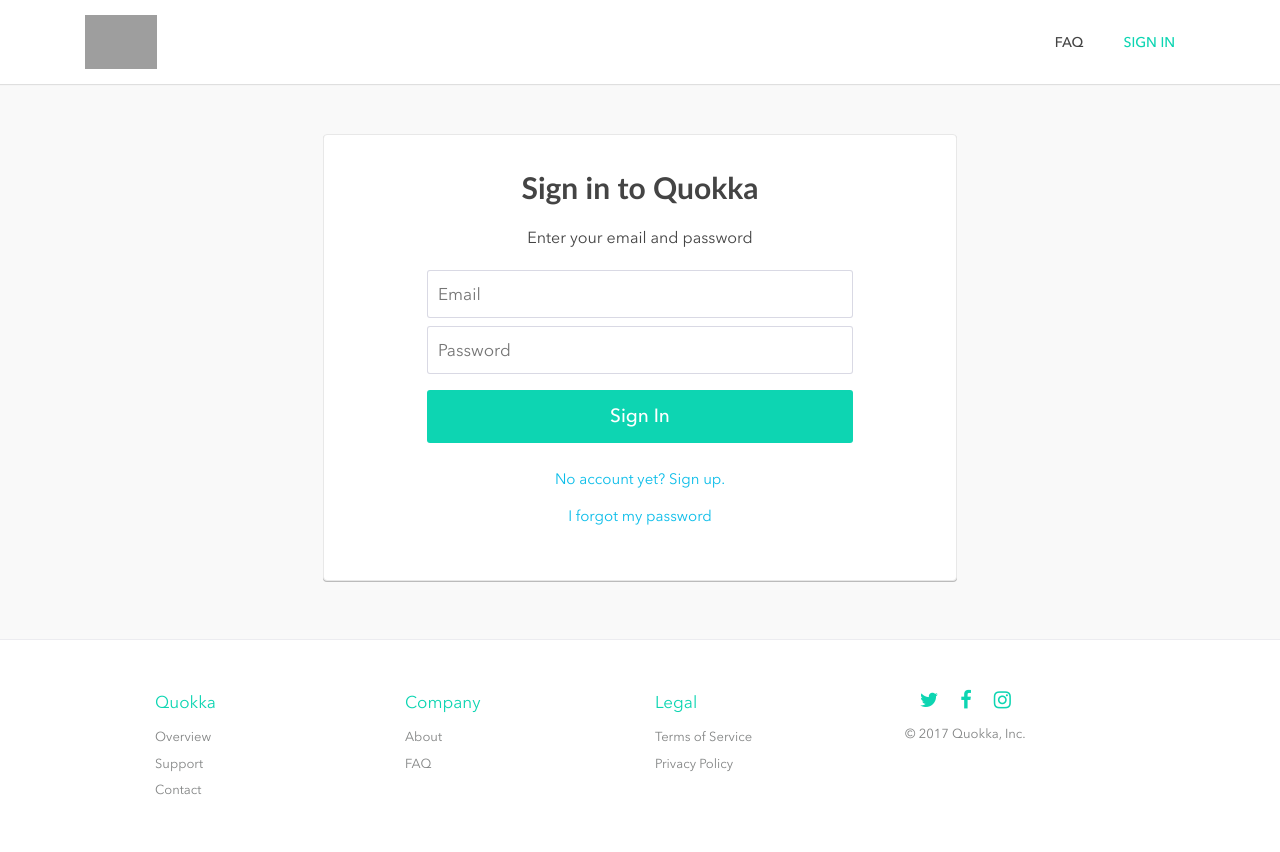
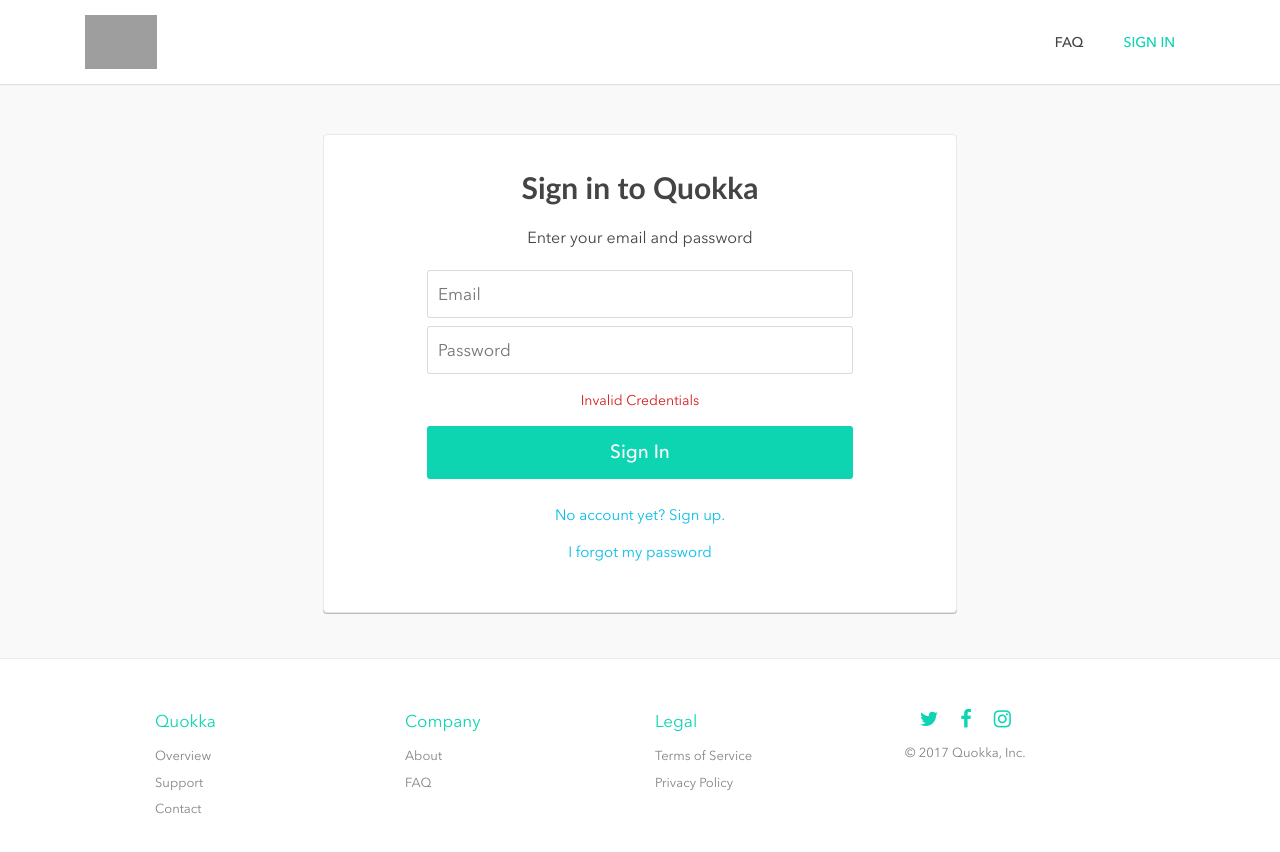
Before and after one commit to quokkateam/quokka, a React (Create React App) app: page /signin in a window 1280 px wide. Shown: the top 852 px of the page. Built offline with nearby package versions, Linux system fonts and the light colour scheme; grey boxes are pictures that could not be loaded.

Commit message:
adding invalid credentials message

```diff
--- a/src/components/auth/SignIn.js
+++ b/src/components/auth/SignIn.js
@@ -1,5 +1,6 @@
 import React from 'react';
 
+import $ from 'jquery';
 import Ajax from '../../utils/Ajax';
 import Form from '../shared/form/Form';
 import FormInput from '../shared/form/FormInput';
@@ -18,14 +19,20 @@ class SignIn extends Form {
     }
 
     this.setEmailRef = this.setEmailRef.bind(this);
+    this.setInvalidMsgRef = this.setInvalidMsgRef.bind(this);
     this.submitBtnClasses = this.submitBtnClasses.bind(this);
     this.submit = this.submit.bind(this);
+    this.hideInvalidMessage = this.hideInvalidMessage.bind(this);
     this.onSignInResp = this.onSignInResp.bind(this);
   }
 
   setEmailRef(ref) {
     this.email = ref;
     this.pushFormCompRef(ref);
+  }
+
+  setInvalidMsgRef(ref) {
+    this.invalidMsg = ref;
   }
 
   submitBtnClasses() {
@@ -68,12 +75,16 @@ class SignIn extends Form {
       window.location = '/';
       break;
     case 401:
-      // show invalid credentials message
+      $(this.invalidMsg).show();
       this.setState({ status: this.status.STATIC });
       break;
     default:
       console.warn('Unexpected error during signup.');
     }
+  }
+
+  hideInvalidMessage() {
+    $(this.invalidMsg).hide();
   }
 
   render() {
@@ -83,8 +94,9 @@ class SignIn extends Form {
           <div className="msg-lg">Sign in to Quokka</div>
           <div className="msg-sm">Enter your email and password</div>
           <div className="sign-in-form">
-            <FormInput required={true} placeholder='Email' ref={this.setEmailRef}/>
-            <FormInput required={true} password={true} placeholder='Password' ref={this.pushFormCompRef}/>
+            <FormInput required={true} placeholder='Email' onKeyUp={this.hideInvalidMessage} ref={this.setEmailRef}/>
+            <FormInput required={true} password={true} placeholder='Password' onKeyUp={this.hideInvalidMessage} ref={this.pushFormCompRef}/>
+            <div className="invalid-msg" ref={this.setInvalidMsgRef}>Invalid Credentials</div>
             <LgSpinnerBtn classes={this.submitBtnClasses()} btnText='Sign In' onClick={this.serialize} />
           </div>
           <div className="trailing-links">
--- a/src/styles/scss/auth/sign-in.scss
+++ b/src/styles/scss/auth/sign-in.scss
@@ -55,6 +55,14 @@
     }
   }
 
+  .invalid-msg {
+    width: 100%;
+    text-align: center;
+    color: $quokka-red;
+    padding: 8px 0;
+    font-size: 14px;
+  }
+
   .trailing-links {
     margin-top: 26px;
 
```
